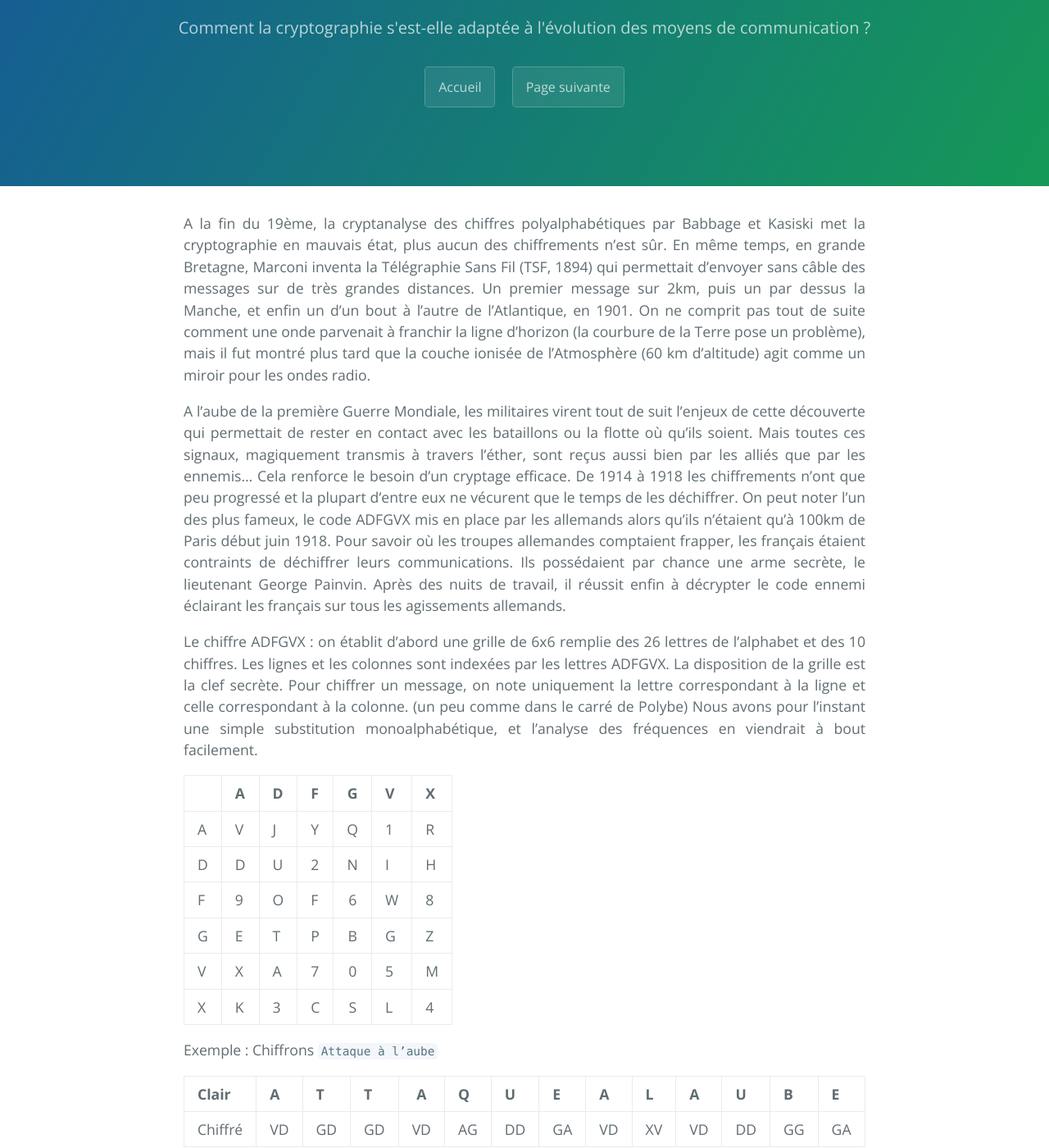
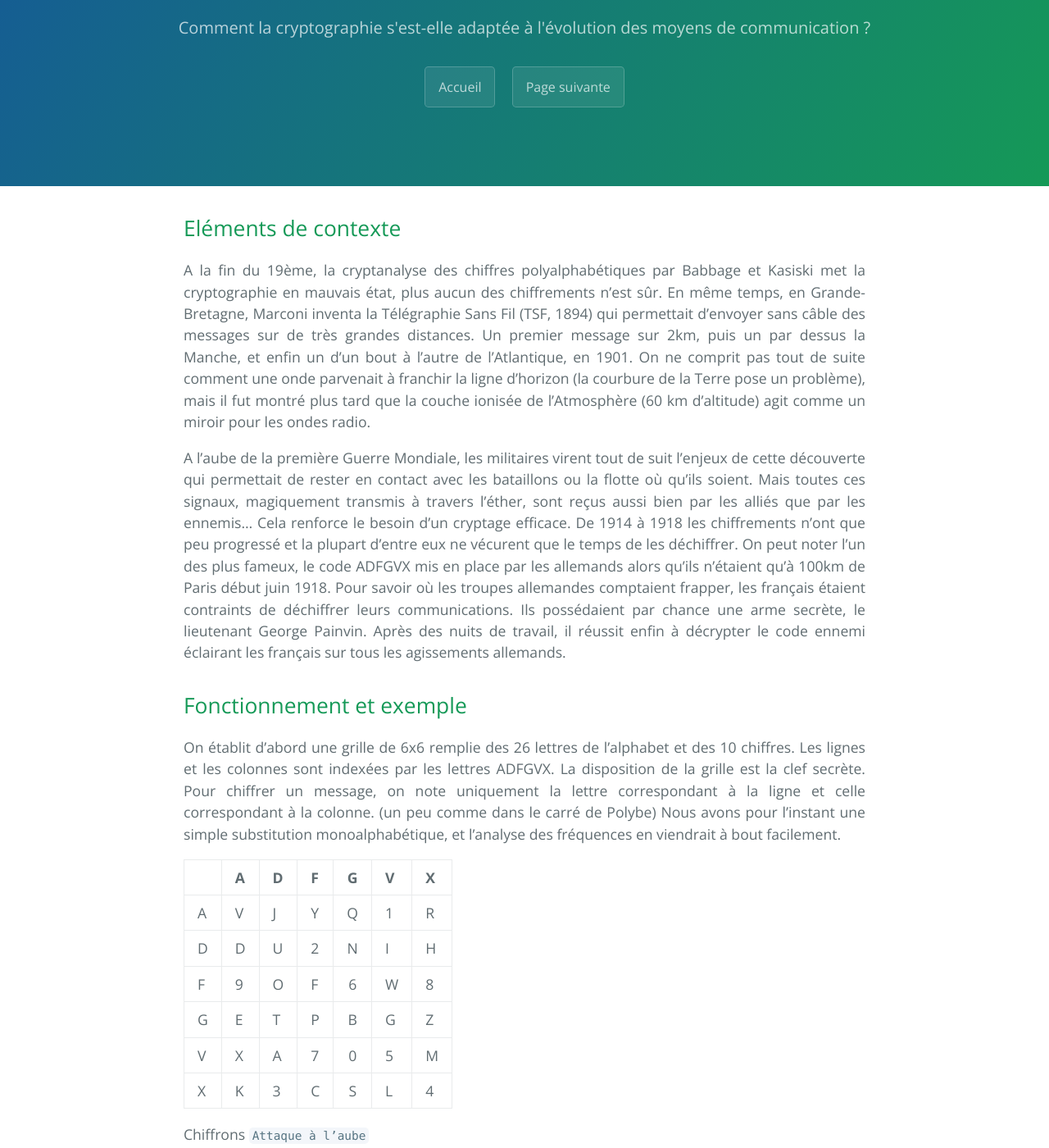
Before and after one commit to SamuelGallay/CryptoTPE, a Jekyll site: the page built from pages/3_Guerres/1_adfgvx.md, in a window 1280 px wide and 1400 px high, scrolled down 281 px. Shown: the whole window at 82% size. Built offline with Jekyll 4.4.1, drawn with Linux system fonts in a browser that asks for light colours; our own code applies the rules of GitHub Pages for plain Markdown files; some of the changed text lies outside the part shown.

Commit message:
Update 1_adfgvx.md

```diff
--- a/pages/3_Guerres/1_adfgvx.md
+++ b/pages/3_Guerres/1_adfgvx.md
@@ -5,13 +5,17 @@ suivante: /enigma-contexte/
 partie: "La Première Guerre Mondiale"
 ---
 
+## Eléments de contexte
+
 A la fin du 19ème, la cryptanalyse des chiffres polyalphabétiques par Babbage et Kasiski met la cryptographie en mauvais état, plus aucun des chiffrements n'est sûr.
-En même temps, en grande Bretagne, Marconi inventa la Télégraphie Sans Fil (TSF, 1894) qui permettait d'envoyer sans câble des messages sur de très grandes distances. Un premier message sur 2km, puis un par dessus la Manche, et enfin un d'un bout à l'autre de l'Atlantique, en 1901. On ne comprit pas tout de suite comment une onde parvenait à franchir la ligne d'horizon (la courbure de la Terre pose un problème), mais il fut montré plus tard que la couche ionisée de l'Atmosphère (60 km d'altitude) agit comme un miroir pour les ondes radio.
+En même temps, en Grande-Bretagne, Marconi inventa la Télégraphie Sans Fil (TSF, 1894) qui permettait d'envoyer sans câble des messages sur de très grandes distances. Un premier message sur 2km, puis un par dessus la Manche, et enfin un d'un bout à l'autre de l'Atlantique, en 1901. On ne comprit pas tout de suite comment une onde parvenait à franchir la ligne d'horizon (la courbure de la Terre pose un problème), mais il fut montré plus tard que la couche ionisée de l'Atmosphère (60 km d'altitude) agit comme un miroir pour les ondes radio.
 
 A l'aube de la première Guerre Mondiale, les militaires virent tout de suit l'enjeux de cette découverte qui permettait de rester en contact avec les bataillons ou la flotte où qu'ils soient. Mais toutes ces signaux, magiquement transmis à travers l'éther, sont reçus aussi bien par les alliés que par les ennemis… Cela renforce le besoin d'un cryptage efficace.
 De 1914 à 1918 les chiffrements n'ont que peu progressé et la plupart d'entre eux ne vécurent que le temps de les déchiffrer. On peut noter l'un des plus fameux, le code ADFGVX mis en place par les allemands alors qu'ils n'étaient qu'à 100km de Paris début juin 1918. Pour savoir où les troupes allemandes comptaient frapper, les français étaient contraints de déchiffrer leurs communications. Ils possédaient par chance une arme secrète, le lieutenant George Painvin. Après des nuits de travail, il réussit enfin à décrypter le code ennemi éclairant les français sur tous les agissements allemands.
 
-Le chiffre ADFGVX : on établit d'abord une grille de 6x6 remplie des 26 lettres de l'alphabet et des 10 chiffres. Les lignes et les colonnes sont indexées par les lettres ADFGVX. La disposition de la grille est la clef secrète. Pour chiffrer un message, on note uniquement la lettre correspondant à la ligne et celle correspondant à la colonne. (un peu comme dans le carré de Polybe) Nous avons pour l'instant une simple substitution monoalphabétique, et l'analyse des fréquences en viendrait à bout facilement.
+## Fonctionnement et exemple
+
+On établit d'abord une grille de 6x6 remplie des 26 lettres de l'alphabet et des 10 chiffres. Les lignes et les colonnes sont indexées par les lettres ADFGVX. La disposition de la grille est la clef secrète. Pour chiffrer un message, on note uniquement la lettre correspondant à la ligne et celle correspondant à la colonne. (un peu comme dans le carré de Polybe) Nous avons pour l'instant une simple substitution monoalphabétique, et l'analyse des fréquences en viendrait à bout facilement.
 
 |   | A | D | F | G | V | X |
 |---|---|---|---|:-:|---|---|
@@ -33,7 +38,6 @@ Message chiffré : `VDGDGDVDAGDDGAVDXVVDDDGGGA`
 La seconde étape est une transposition. On choisit un mot clef connu des deux correspondants et lui aussi secret.  On crée ensuite un tableau avec autant de colonnes que la longueur de la clef. On inscrit alors le message avec un caractère par colonne, sur plusieurs lignes. Enfin on permute les colonnes de telle sorte que les lettres du mot clef soient rangées dans l'ordre alphabétique, on peut donc transmettre le message par radio.
 
 Exemple du message précédent avec la clef : “CLEF”
-
 
 | C | L | E | F |
 |---|---|---|---|
@@ -62,7 +66,9 @@ On obtient donc le message chiffré : `VGDDGVDDADDGGVDAXVDVDGGDGA`
 
 Le code ADFGVX est typique de ceux de la première Guerre Mondiale, ce ne sont que des variantes ou des combinaisons de ceux déjà déchiffrés au 19ème siècle. Ils peuvent en apparence offrir une grande sécurité mais les cryptanalystes finissent toujours par avoir le dernier mot.
 
-Petit plus : on notera aussi le célèbre télégramme de Zimmermann qui a, dans une certaine mesure, changé le cours de l'Histoire. Lorsque la guerre éclate, le 3 août 1914, le Président des États-Unis, Woodrow Wilson, souhaite observer une stricte neutralité et maintenir l'unité nationale d'un pays dont un habitant sur quatre est né à l'étranger ou de parents originaires des deux blocs antagonistes. En 1915, un sous-marin allemand coula le Lusitania un paquebot qui transportait entre autre 128 citoyens américains. Cela aurait dû décider les américains à signer leur déclaration de guerre, mais les allemands répétèrent maintes fois qu'à partir de maintenant, ils feraient attention à ne pas couler de bateaux civils.
+### Le télégramme de Zimmermann
+
+On notera aussi le célèbre télégramme de Zimmermann qui a, dans une certaine mesure, changé le cours de l'Histoire. Lorsque la guerre éclate, le 3 août 1914, le Président des États-Unis, Woodrow Wilson, souhaite observer une stricte neutralité et maintenir l'unité nationale d'un pays dont un habitant sur quatre est né à l'étranger ou de parents originaires des deux blocs antagonistes. En 1915, un sous-marin allemand coula le Lusitania un paquebot qui transportait entre autre 128 citoyens américains. Cela aurait dû décider les américains à signer leur déclaration de guerre, mais les allemands répétèrent maintes fois qu'à partir de maintenant, ils feraient attention à ne pas couler de bateaux civils.
 
 Le plan de Zimmermann, ministre des affaires étrangères allemand, était de rallier le Mexique et le Japon contre les Etats-Unis avant leur entrée en guerre. Il pensait que si les Américains étaient trop occupés à combattre sur leur territoire, ils ne pourraient pas aider les anglais qui seraient alors occupés par la nouvelle flotte de 200 sous-marins allemands abattant tous leurs navires de marchandises. Pour mettre en place ce plan, il devait contacter le Mexique par un câble sous-marin, écouté par les anglais. Il chiffra donc son message et celui-ci fut rapidement intercepté au bureau du chiffre de l'amirauté. Il fut déchiffré par le révérend Montgomery avec l'aide de Nigel de Grey. ...étapes intermédiaires…
 
```
Also changed, not shown: other parts of pages/3_Guerres/1_adfgvx.md (+2 -1 lines).
